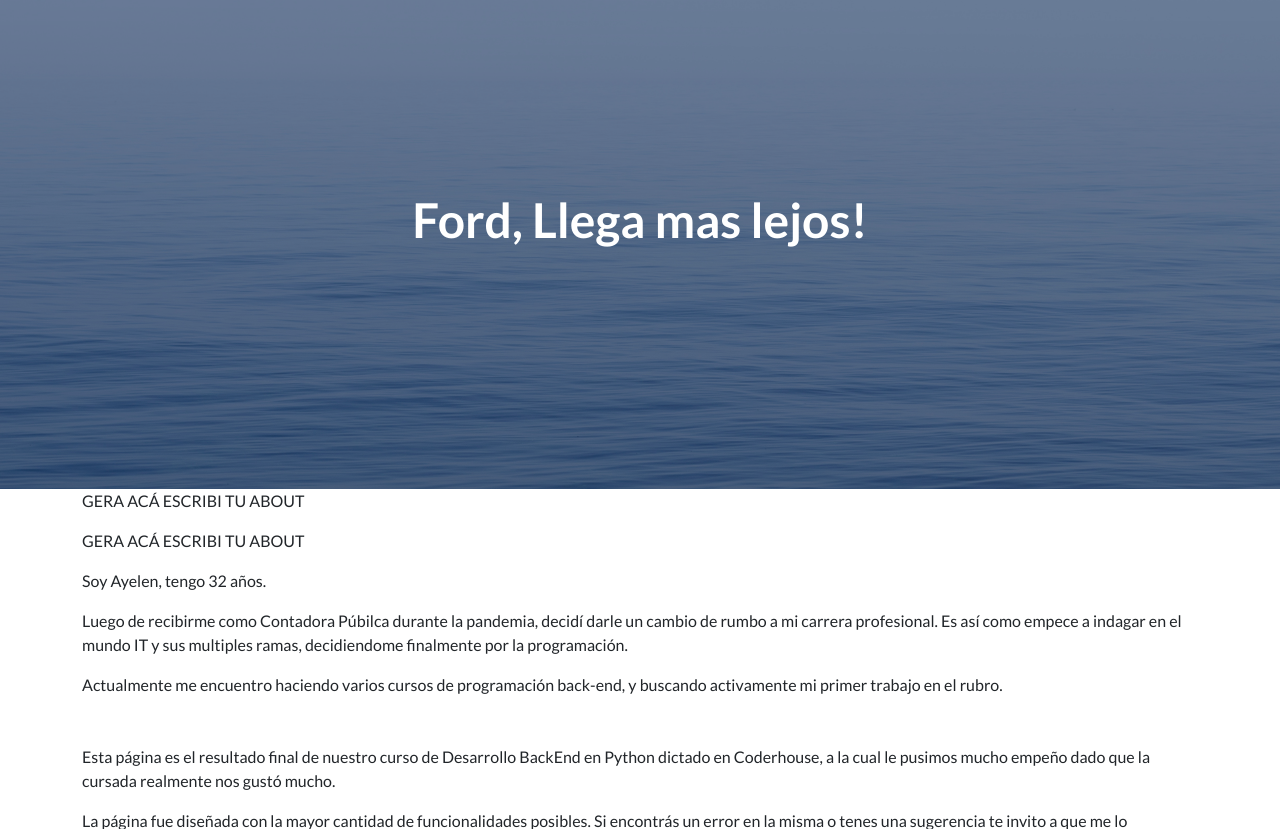
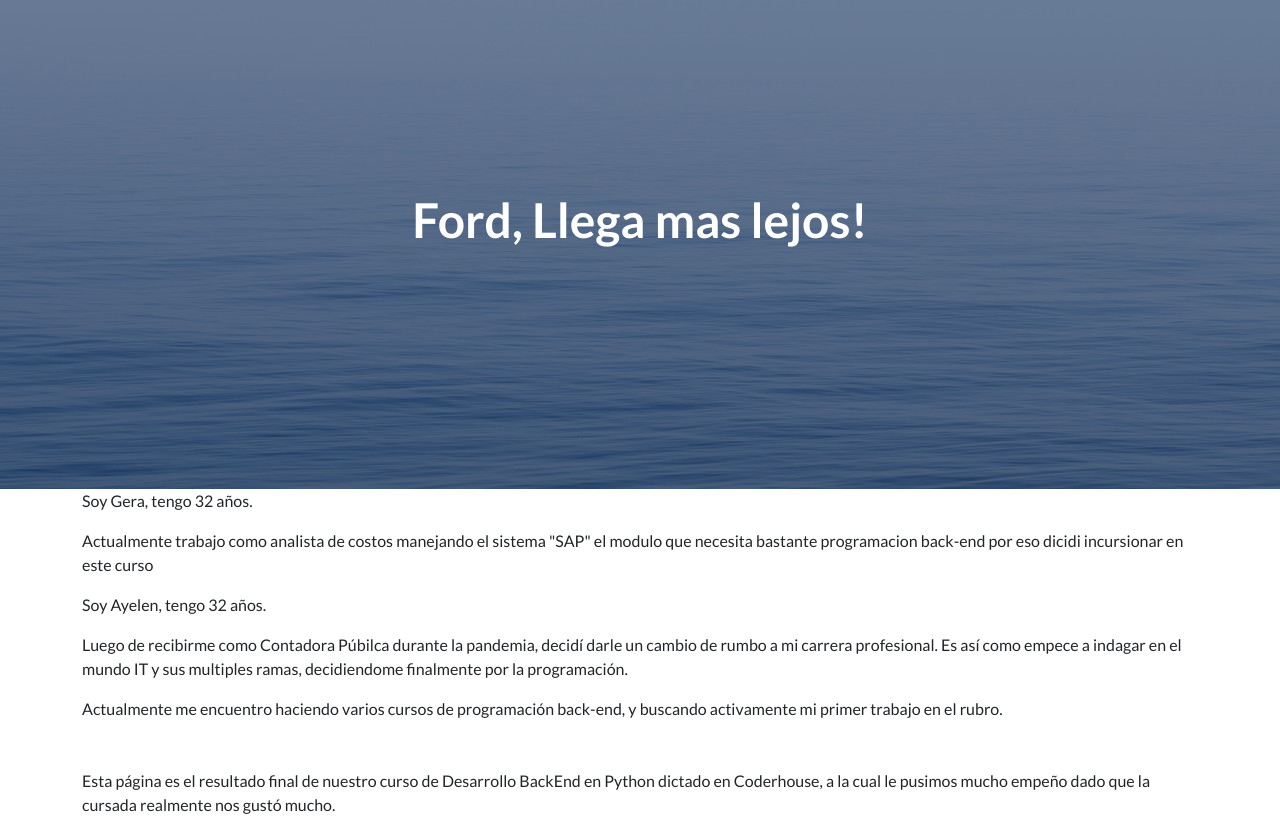
Before and after one commit to lopezyamila92/proyectofinal, a Django app: page /about/us/ in a window 1280 px wide. Shown: the part 117-946 px from the top of the page. Run offline with Django 4.2, Linux system fonts and the light colour scheme; some libraries are stand-ins or nearby versions.

Commit message:
actualizarv1

```diff
--- a/proyecto/templates/about/about.html
+++ b/proyecto/templates/about/about.html
@@ -12,11 +12,11 @@
             <div class="font-family:verdana;">
             <div class="flex text-xl">
                 <span class="text-violet-500 mr-5"></span>
-                <p>GERA ACÁ ESCRIBI TU ABOUT</p>
+                <p>Soy Gera, tengo 32 años.</p>
             </div>
             <div class="flex text-xl">
                 <span class="text-violet-500 mr-5"></span>
-                <p>GERA ACÁ ESCRIBI TU ABOUT</p>
+                <p>Actualmente trabajo como analista de costos manejando el sistema "SAP" el modulo que necesita bastante programacion back-end por eso dicidi incursionar en este curso</p>
             </div>
             <div class="font-family:verdana;">
                 <div class="flex text-xl">
```
Also changed, not shown: proyecto/db.sqlite3.
